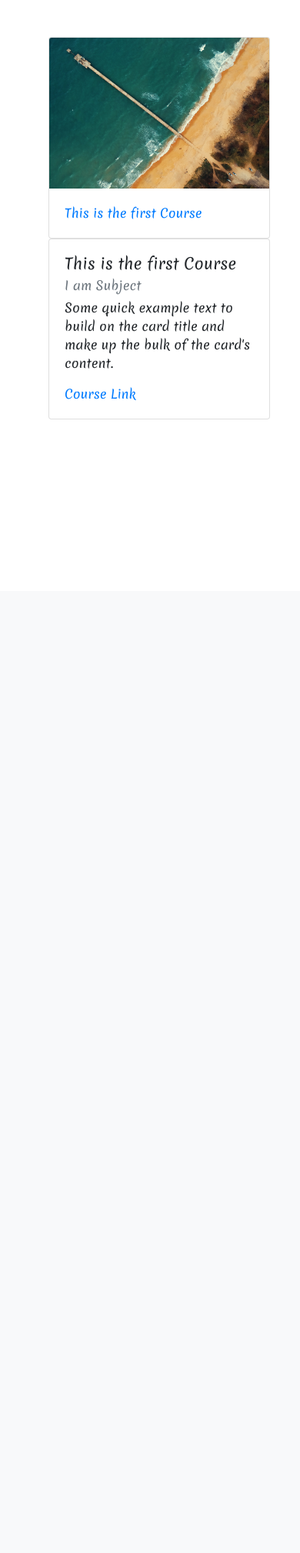
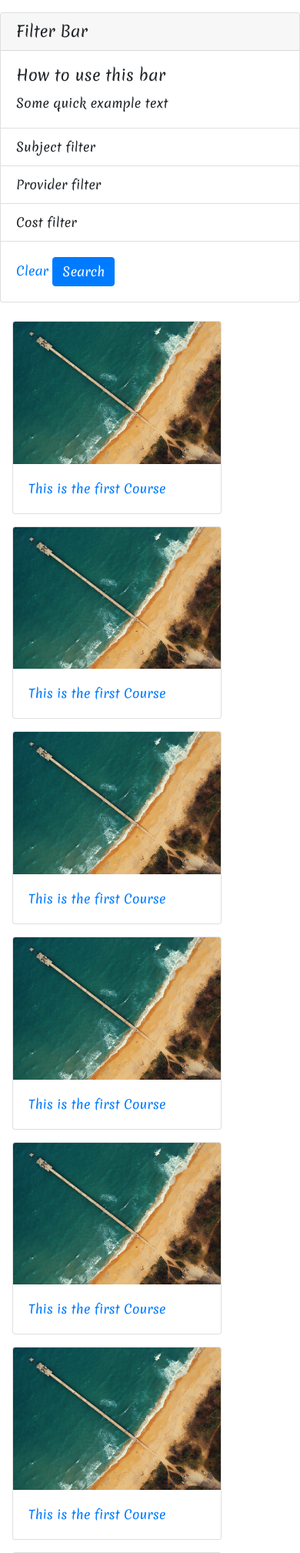
Before and after one commit to Sonsuz/Personalized-Education-using-Machine-Learning, a Django app: page /courses/ in a window 390 px wide. Shown: the part 76-2094 px from the top of the page at 77% size. Before the commit the page ends 621 px from the top, so only its background shows below. Run offline with Django 3.2, Linux system fonts and the light colour scheme; data comes from the database, SQL or seed files in the repository; some libraries are stand-ins or nearby versions.

Commit message:
Third day of this project, it is going great so far. I have did some changes in the courses page. I used for loop to list the courses from the database

```diff
--- a/LearningApp/templates/course/courses.html
+++ b/LearningApp/templates/course/courses.html
@@ -9,35 +9,45 @@
 {% endblock %}
 
 {% block body %}
-<div class="container">
-
-  <div class="row my-5">
+<div class="row">
+  <div class="col-md-2 my-3">
+    <div class="card">
+      <h5 class="card-header">Filter Bar</h5>
+      <div class="card-body">
+          <h5 class="card-title">How to use this bar</h5>
+          <p class="card-text">Some quick example text</p>
+        </div>
+        <ul class="list-group list-group-flush">
+          <li class="list-group-item">Subject filter</li>
+          <li class="list-group-item">Provider filter</li>
+          <li class="list-group-item">Cost filter</li>
+        </ul>
+        <div class="card-body">
+          <a href="#" class="card-link">Clear</a>
+          <a href="#" class="btn btn-primary">Search</a>
+        </div>
+    </div>
+  </div>
+  <div class="col-md-10">
+    <div class="row">
+      {% for x in rng %}
         {% for course in courses %}
-    <div class="col-md-3 mx-5">
+        <div class="col-md-2 mx-3 my-2" >
+          <div class="card" style="width: 17rem; display: inline-block">
             <a href="{% url 'LearningApp:course_detail' course.id %}">
-        <div class="card" style="width: 18rem;">
               <img class="card-img-top" src="{{course.photo.url}}" alt="Card image cap">
               <div class="card-body">
                 <p class="card-text">{{course.title}}</p>
               </div>
-        </div>
             </a>
           </div>
-    <div class="col-md-3 mx-5">
-      <div class="card" style="width: 18rem;">
-        <div class="card-body">
-          <h5 class="card-title">{{course.title}}</h5>
-          <h6 class="card-subtitle mb-2 text-muted">{{course.subject}}</h6>
-          <p class="card-text">Some quick example text to build on the card title and make up the bulk of the card's content.</p>
-          <a href="{{course.link}}" class="card-link">Course Link</a>
+        </div>
+        {% endfor %}
+      {% endfor %}
     </div>
   </div>
 </div>
-    {% endfor %}
-  </div>
 
-
-</div>
 {% endblock %}
 
 
--- a/LearningApp/templates/discussion/discussions.html
+++ b/LearningApp/templates/discussion/discussions.html
@@ -1,4 +1,10 @@
+{% extends 'base.html' %}
+{% block title %}Courses{% endblock %}
 
+{% load static %}
+
+{% block styles %}
+{% endblock %}
 
 
 
--- a/LearningApp/views.py
+++ b/LearningApp/views.py
@@ -27,8 +27,10 @@ def index(request):
 
 def v_courses(request):
     courses = Course.objects.all()
+    rng = range(0,30)
     context = {
         'courses': courses,
+        'rng': rng,
     }
     return render(request, 'course/courses.html', context)
 
```
Also changed, not shown: LearningApp/templates/course/course_detail.html (+16 -3 lines), LearningApp/templates/my_coding_notes.html (added, +12 -0 lines). Lines whose indentation alone changed are shown as unchanged.
